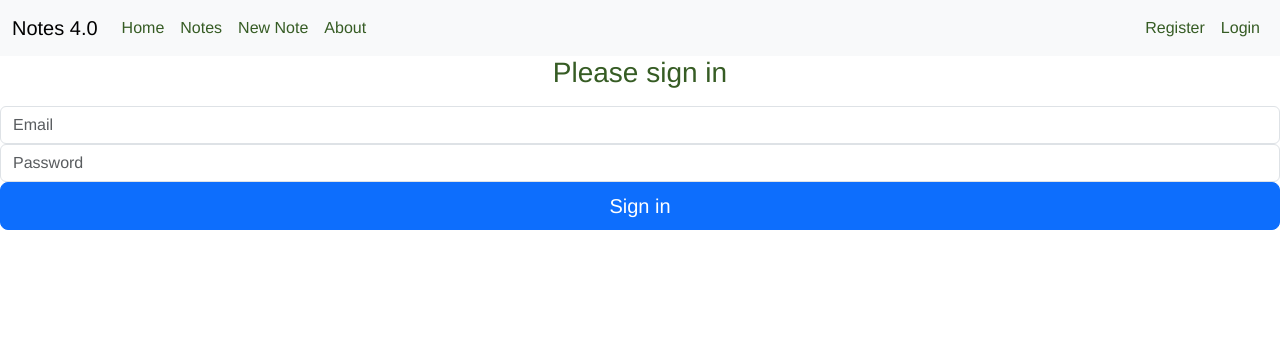
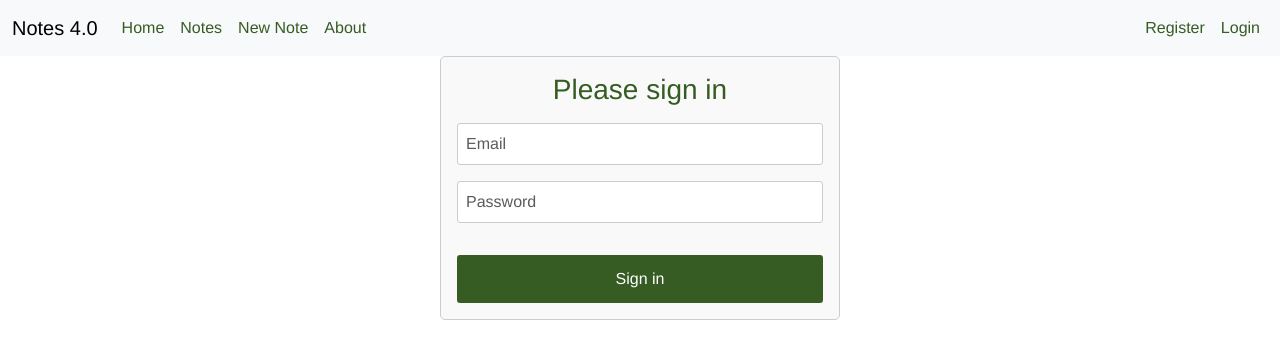
Before and after one commit to KroeningJ/webtech-frontend, a Vue app: page /login in a window 1280 px wide. Shown: the top 358 px of the page. Built offline with nearby package versions, Linux system fonts and the light colour scheme.

Commit message:
Update: CSS added for Login and Register

```diff
--- a/src/views/Login.vue
+++ b/src/views/Login.vue
@@ -43,5 +43,49 @@ export default {
 </script>
 
 <style scoped>
-/* Add your styles here */
+form {
+  max-width: 400px;
+  margin: auto;
+  padding: 1rem;
+  border: 1px solid #ccc;
+  border-radius: 5px;
+  background-color: #f9f9f9;
+}
+
+h1 {
+  margin-bottom: 1.5rem;
+  font-weight: normal;
+  text-align: center;
+}
+
+input {
+  margin-bottom: 1rem;
+  padding: 0.5rem;
+  font-size: 1rem;
+  border: 1px solid #ccc;
+  border-radius: 3px;
+}
+
+button {
+  margin-top: 1rem;
+  padding: 0.75rem 1rem;
+  font-size: 1rem;
+  border: none;
+  border-radius: 3px;
+  background-color: #365c24;
+  color: white;
+  cursor: pointer;
+}
+
+button:hover {
+  background-color: #2b481b;
+}
+
+button:focus {
+  outline: none;
+}
+
+.w-100 {
+  width: 100%;
+}
 </style>
--- a/src/views/Register.vue
+++ b/src/views/Register.vue
@@ -45,5 +45,49 @@ export default {
 </script>
 
 <style scoped>
-/* Add your styles here */
+form {
+  max-width: 400px;
+  margin: auto;
+  padding: 1rem;
+  border: 1px solid #ccc;
+  border-radius: 5px;
+  background-color: #f9f9f9;
+}
+
+h1 {
+  margin-bottom: 1.5rem;
+  font-weight: normal;
+  text-align: center;
+}
+
+input {
+  margin-bottom: 1rem;
+  padding: 0.5rem;
+  font-size: 1rem;
+  border: 1px solid #ccc;
+  border-radius: 3px;
+}
+
+button {
+  margin-top: 1rem;
+  padding: 0.75rem 1rem;
+  font-size: 1rem;
+  border: none;
+  border-radius: 3px;
+  background-color: #365c24;
+  color: white;
+  cursor: pointer;
+}
+
+button:hover {
+  background-color: #2b481b;
+}
+
+button:focus {
+  outline: none;
+}
+
+.w-100 {
+  width: 100%;
+}
 </style>
```
